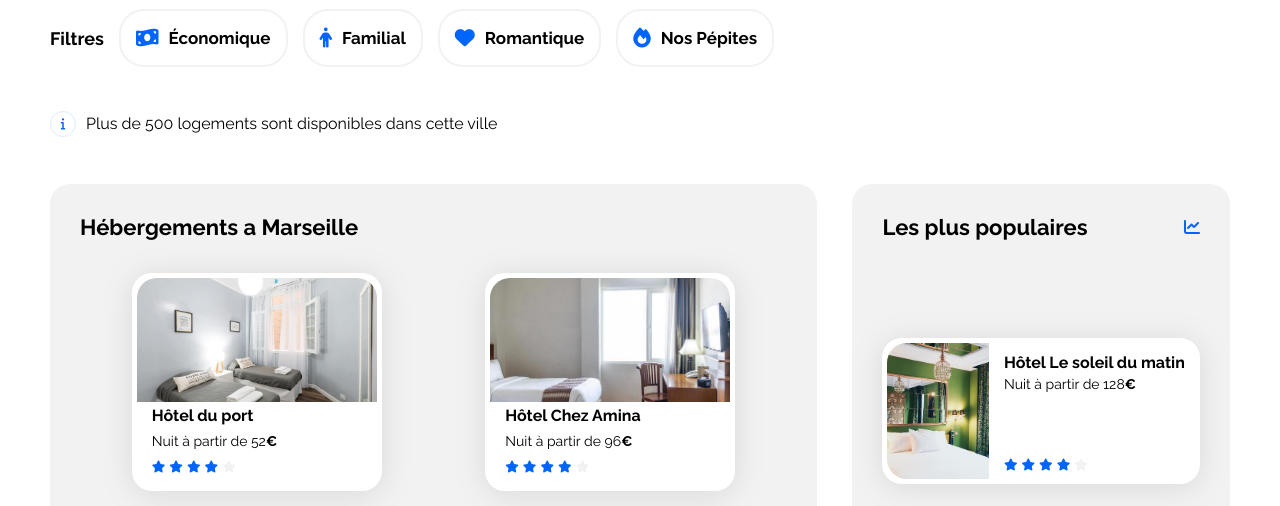
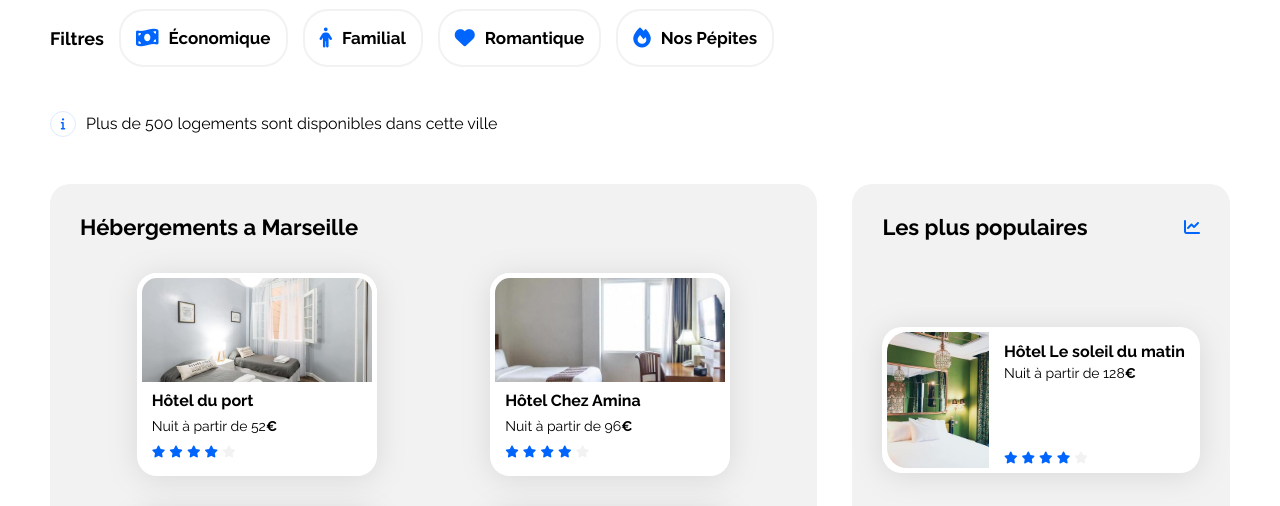
Before and after one commit to Bourrelet/booking-website-integration, a plain HTML site: page index.html in a window 1280 px wide. Shown: the part 242-748 px from the top of the page. Drawn offline with Linux system fonts and the light colour scheme.

Commit message:
heb cards ajustements done 204px

```diff
--- a/css/style.css
+++ b/css/style.css
@@ -265,10 +265,6 @@ a {
     font-size: 14px;
 }
 
-.card-rating {
-    margin-bottom: 5px;
-}
-
 
 /****** Hebergements ***********/
 
@@ -284,18 +280,20 @@ a {
     margin-bottom: 30px;
 }
 
-.hebergements-cardbox .card { /* Container pour chaque article-lien */
+.hebergements-cardbox .card { /* Container : Il me manque 4px ... mystere */
     display: flex;
     flex-direction: column;
     margin-top: 33px;
     width: 240px;
-    padding-bottom: 10px;
+    padding: 0px 0px 15px 0px !important;
 }
 
-.hebergements-cardbox img{ /* Images de hebergements */
-    height: 124px;
+.hebergements-cardbox img{ /* Images parfaites                                          MM */
+    height: 114px;
     border-top-left-radius: 20px;
     border-top-right-radius: 20px;
+    box-sizing: border-box;
+    border: 5px white solid;
 }
 
 .hebergements-cardbox .card-content {
```
